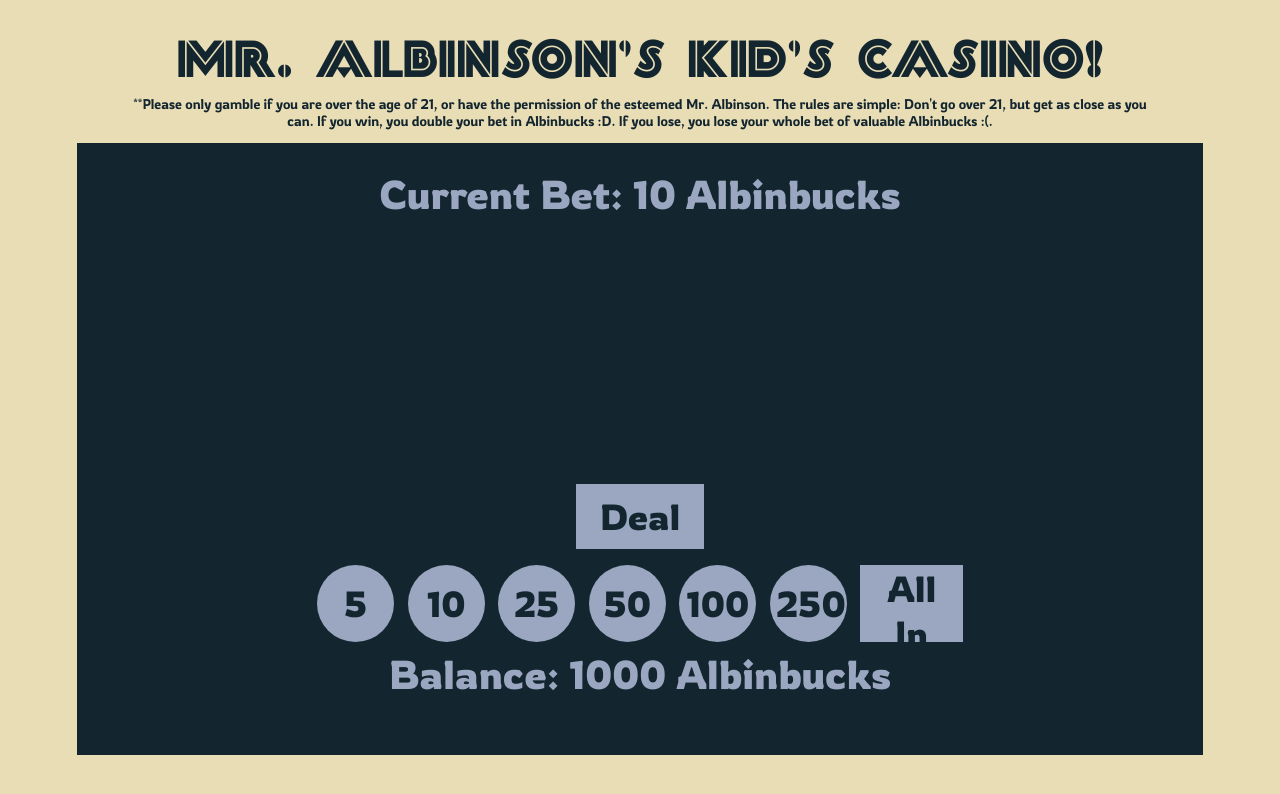
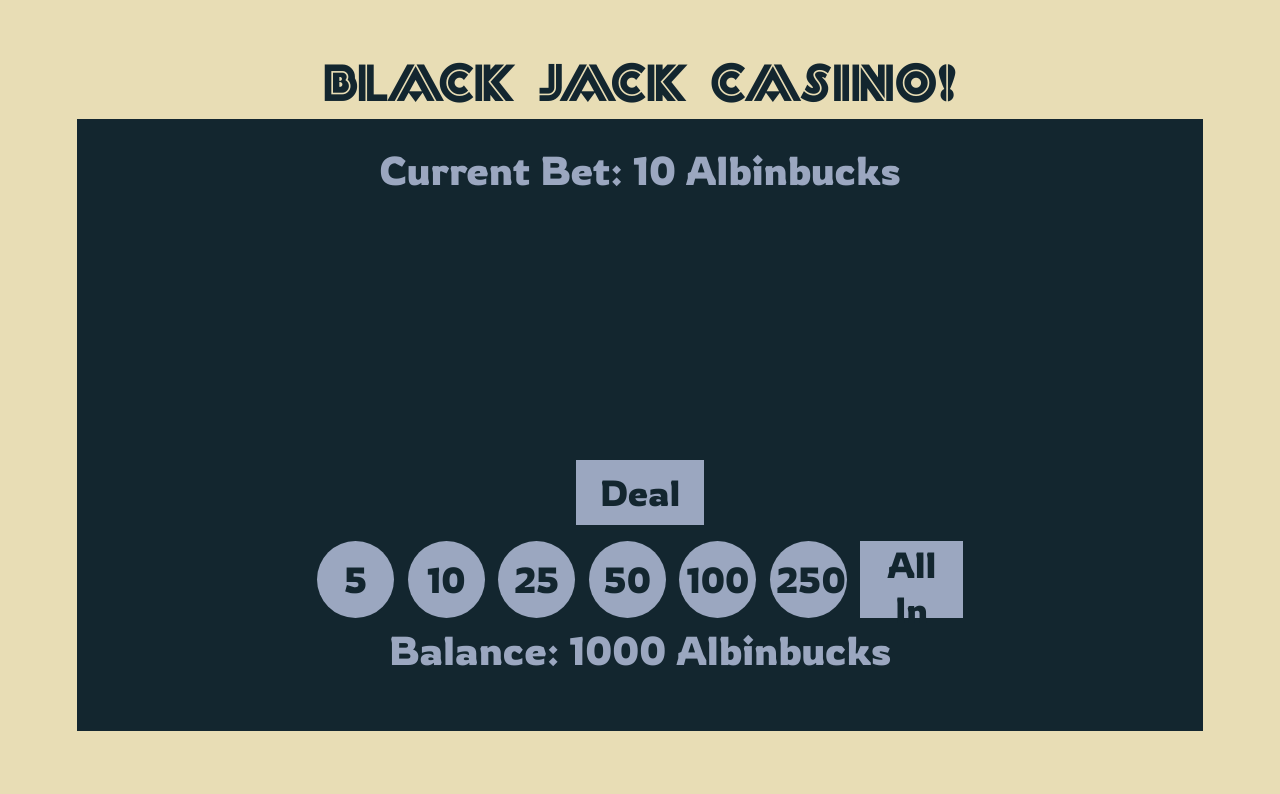
Before and after one commit to Bod1eF/BlackJackGame, a plain HTML site: page index.html in a window 1280 px wide. Drawn offline with nearby package versions, Linux system fonts and the light colour scheme.

Commit message:
Update index.html

```diff
--- a/index.html
+++ b/index.html
@@ -13,12 +13,7 @@
 
 <body>
 
-  <h2 id="welcome">Mr. Albinson's Kid's Casino!</h2>
-  <p id="warning">**Please only gamble if you are over the age of 21, or have the permission of the esteemed Mr. Albinson.
-  The rules are simple: Don't go over 21, but get as close as you can.
-  If you win, you double your bet in Albinbucks  :D.
-  If you lose, you lose your whole bet of valuable Albinbucks :(.
-  </p>
+  <h2 id="welcome">Black Jack Casino!</h2>
 
   <div id="flex">
   <h3 id="current_bet"></h3>
```
